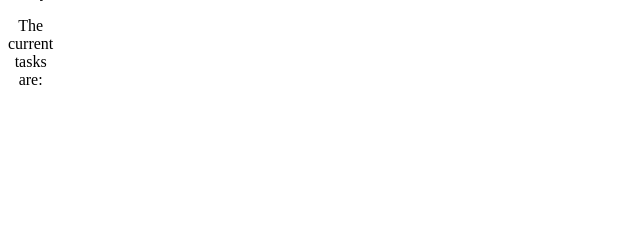
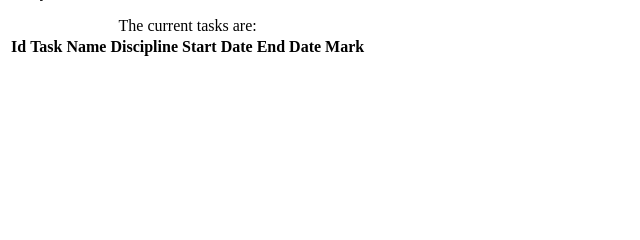
Before and after one commit to smolin8033/Electronic-grade-book, a Django app: template school/templates/student.html in a window 1280 px wide. Shown: the part 205-445 px from the top of the page, without its empty margins (0-640 px from the left). Run offline with Django 3.2, Linux system fonts and the light colour scheme; the template is opened without the code that fills it, so the values that code supplies are empty.

Commit message:
created table header

```diff
--- a/school/templates/student.html
+++ b/school/templates/student.html
@@ -8,5 +8,13 @@ Today is: {{cd|date:"M. d, Y"}}
 </p>
 <table>
     <caption>The current tasks are:</caption>
+    <tr>
+        <th>Id</th>
+        <th>Task Name</th>
+        <th>Discipline</th>
+        <th>Start Date</th>
+        <th>End Date</th>
+        <th>Mark</th>
+    </tr>
 </table>
 {% endblock %}
```
